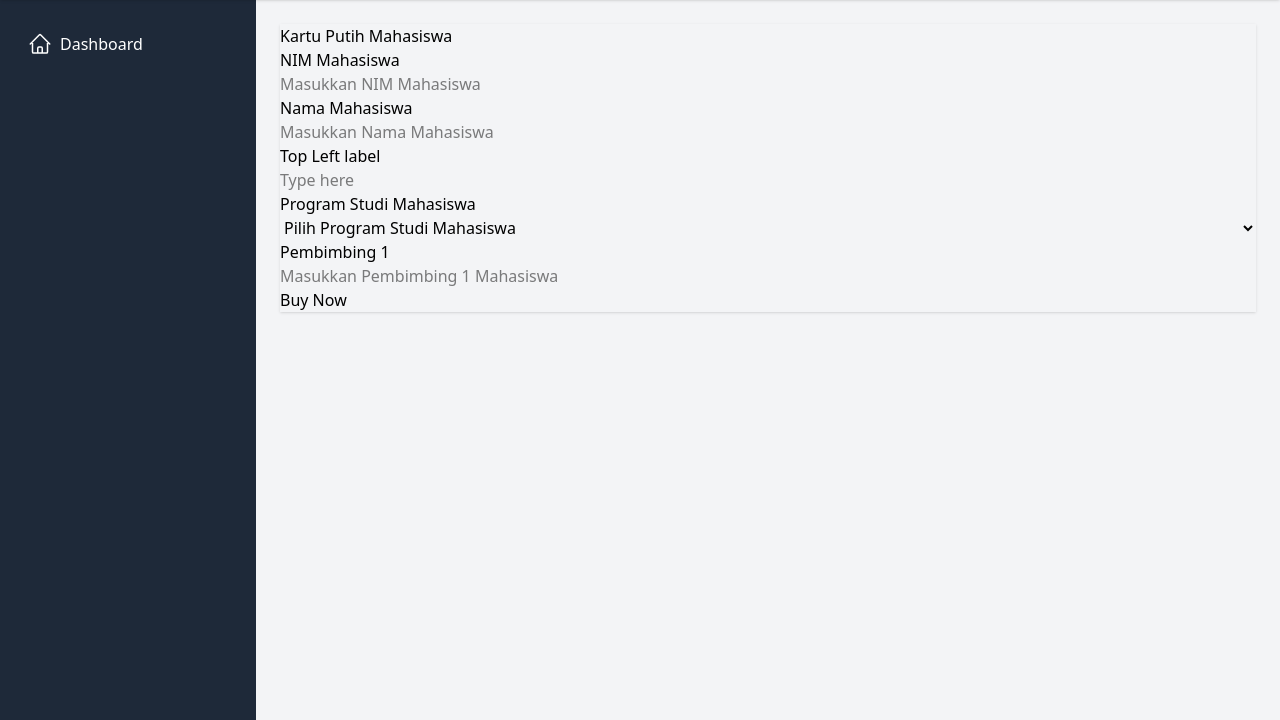
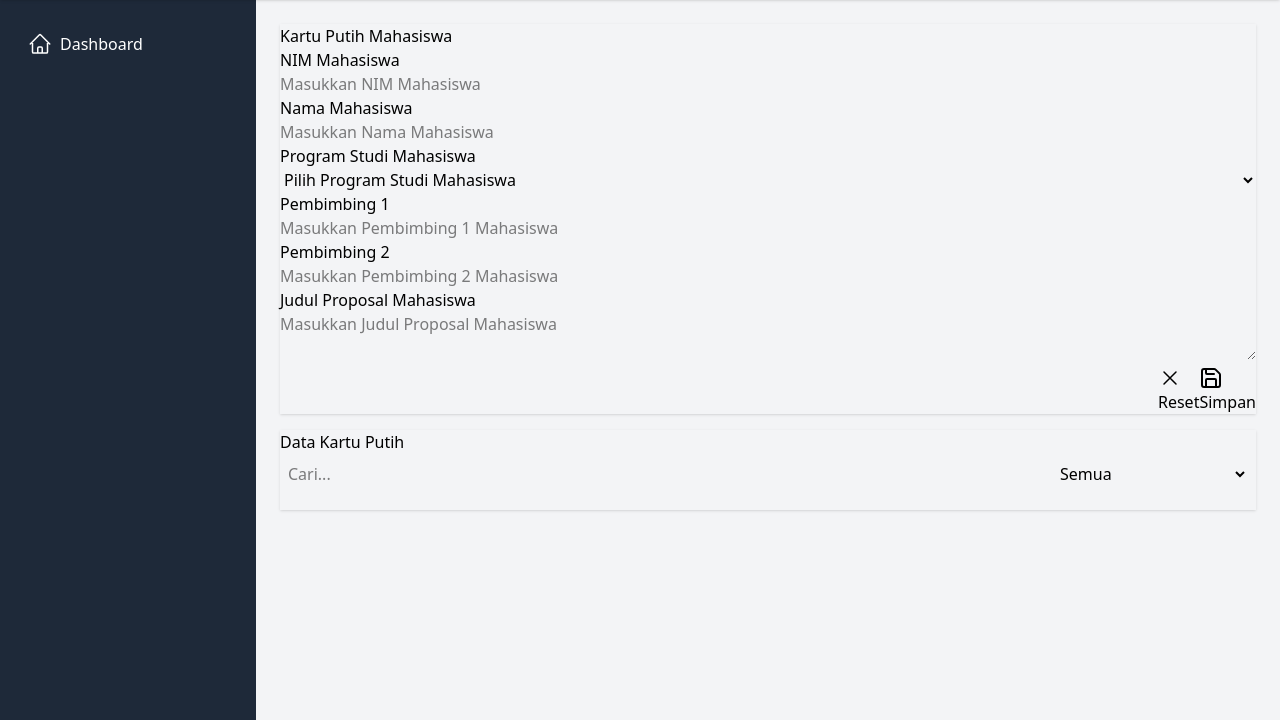
Before and after one commit to frickinbobo/sipemat, a Flask app: page /kartu-bimbingan/kartu-putih/ in a window 1280 px wide. Shown: the part 80-800 px from the top of the page. Run offline with Flask 3, Linux system fonts and the light colour scheme; data comes from the database, SQL or seed files in the repository; both versions use the stored data as it was after the commit; some libraries are stand-ins or nearby versions.

Commit message:
Kartu Putih progress

```diff
--- a/main.py
+++ b/main.py
@@ -7,7 +7,7 @@ app = Flask(__name__)
 def dashboard():
     return render_template("dashboard.html")
 
-@app.route("/kartu-bimbingan/kartu-putih/")
+@app.route("/kartu-bimbingan/kartu-putih/", methods=["GET", "POST"])
 def kartu_putih():
     return render_template('kartu-putih.html')
 
@@ -44,5 +44,32 @@ def get_mahasiswa():
     conn.close()
     return jsonify(data)
 
+@app.route("/api/get/kartu-putih/")
+def get_kartu_putih():
+    conn = sqlite3.connect('./db/database.db')
+    cursor = conn.cursor()
+
+    cursor.execute("""SELECT
+        k.nim,
+        m.nama AS 'Nama Mahasiswa',
+        d1.nama AS 'Nama Pembimbing 1',
+        d2.nama AS 'Nama Pembimbing 2',
+        k.judul,
+        k.tanggal,
+        k.nomor_surat AS 'Nomor Surat'
+        FROM kartu k
+        JOIN mahasiswa m ON k.nim = m.nim
+        JOIN dosen d1 ON k.pembimbing_1 = d1.id_dosen
+        JOIN dosen d2 ON k.pembimbing_2 = d2.id_dosen WHERE k.tipe = 'Putih' ORDER BY k.id_kartu ASC;""")
+    rows = cursor.fetchall()
+    column_names = [description[0] for description in cursor.description]
+    print(column_names)
+    data = []
+    for row in rows:
+        data.append(dict(zip(column_names, row)))
+    print(data[0])
+    conn.close()
+    return jsonify(data)
+
 if __name__ == "__main__":
     app.run(debug=True, host="0.0.0.0", port=5678)
--- a/static/js/autocomplete/autocomplete.js
+++ b/static/js/autocomplete/autocomplete.js
@@ -4,7 +4,6 @@ export function initializeAutocomplete(
   options = [],
   onSelect = null
 ) {
-  console.log(options);
   const clearButton = inputElement.parentElement.querySelector("#clearButton");
   const suggestionsList =
     inputElement.parentElement.querySelector("#suggestions");
@@ -78,6 +77,9 @@ export function initializeAutocomplete(
 
   // Handle keyboard events
   inputElement.addEventListener("keydown", (event) => {
+    if (event.key === "Enter") {
+      event.preventDefault();
+    }
     if (event.key === "ArrowDown") {
       if (highlightedIndex < filteredOptions.length - 1) {
         highlightedIndex++;
--- a/static/js/table/table.js
+++ b/static/js/table/table.js
@@ -83,7 +83,7 @@ export function initTable(tableData) {
   function applySearch(data) {
     if (!currentSearchTerm) return data;
     const fuse = new Fuse(data, {
-      keys: ["name", "category", "status"],
+      keys: Object.keys(data[0]),
       threshold: 0.3,
     });
     const result = fuse.search(currentSearchTerm);
--- a/templates/kartu-putih.html
+++ b/templates/kartu-putih.html
@@ -1,10 +1,10 @@
 {% extends 'index.html' %} {% block content %}
-<div class="flex mt-4 gap-4 w-full">
-  <div class="card bg-base-100 w-full shadow-sm">
-    <div class="card-body">
-      <h2 class="card-title">Kartu Putih Mahasiswa</h2>
+<div class="card bg-base-100 w-full shadow-sm mt-4">
+  <div class="card-body">
+    <h2 class="card-title">Kartu Putih Mahasiswa</h2>
+    <form>
       <div class="form-control">
-        <label for="autocomplete" class="label">
+        <label for="nim" class="label">
           <span class="label-text">NIM Mahasiswa</span>
         </label>
         <div class="relative">
@@ -47,7 +47,7 @@
         </div>
       </div>
       <div class="form-control">
-        <label for="autocomplete" class="label">
+        <label for="nama" class="label">
           <span class="label-text">Nama Mahasiswa</span>
         </label>
         <div class="relative">
@@ -89,17 +89,7 @@
           ></ul>
         </div>
       </div>
-      <label class="form-control w-full">
-        <div class="label">
-          <span class="label-text-alt">Top Left label</span>
-        </div>
-        <input
-          type="text"
-          placeholder="Type here"
-          class="input input-bordered min-w-full"
-        />
-      </label>
-      <label class="form-control w-full">
+      <label class="form-control w-full" for="prodi">
         <div class="label">
           <span class="label-text">Program Studi Mahasiswa</span>
         </div>
@@ -109,8 +99,8 @@
           class="select select-bordered min-w-full"
         >
           <option disabled selected>Pilih Program Studi Mahasiswa</option>
-          <option>Akuntansi</option>
-          <option>Manajemen</option>
+          <option value="Akuntansi">Akuntansi</option>
+          <option value="Manajemen">Manajemen</option>
         </select>
       </label>
       <div class="form-control">
@@ -156,18 +146,172 @@
           ></ul>
         </div>
       </div>
-      <div class="card-actions justify-end">
-        <button class="btn btn-primary">Buy Now</button>
+      <div class="form-control">
+        <label for="autocomplete" class="label">
+          <span class="label-text">Pembimbing 2</span>
+        </label>
+        <div class="relative">
+          <!-- Input with padding for the clear button -->
+          <input
+            type="text"
+            id="pembimbing-2"
+            name="pembimbing-2"
+            class="input input-bordered min-w-full pr-10"
+            placeholder="Masukkan Pembimbing 2 Mahasiswa"
+            autocomplete="off"
+          />
+
+          <!-- Clear button positioned inside the input -->
+          <button
+            id="clearButton"
+            class="absolute right-2 top-1/2 transform -translate-y-1/2 text-gray-500 hidden focus:text-gray-800 z-100"
+          >
+            <svg
+              xmlns="http://www.w3.org/2000/svg"
+              class="h-5 w-5"
+              fill="none"
+              viewBox="0 0 24 24"
+              stroke="currentColor"
+            >
+              <path
+                stroke-linecap="round"
+                stroke-linejoin="round"
+                stroke-width="2"
+                d="M6 18L18 6M6 6l12 12"
+              />
+            </svg>
+          </button>
+
+          <!-- Suggestions dropdown -->
+          <ul
+            id="suggestions"
+            class="absolute w-full mt-2 bg-white border border-gray-300 rounded-md shadow-lg max-h-60 overflow-auto z-10 hidden"
+          ></ul>
+        </div>
       </div>
+
+      <label class="form-control">
+        <div class="label">
+          <span class="label-text">Judul Proposal Mahasiswa</span>
+        </div>
+        <textarea
+          id="judul"
+          name="judul"
+          class="textarea textarea-bordered min-w-full"
+          placeholder="Masukkan Judul Proposal Mahasiswa"
+        ></textarea>
+        <div class="label"></div>
+      </label>
+      <div class="card-actions flex flex-row-reverse justify-start">
+        <button class="btn btn-primary" type="submit">
+          <svg
+            xmlns="http://www.w3.org/2000/svg"
+            width="24"
+            height="24"
+            viewBox="0 0 24 24"
+            fill="none"
+            stroke="currentColor"
+            stroke-width="2"
+            stroke-linecap="round"
+            stroke-linejoin="round"
+            class="lucide lucide-save-icon lucide-save"
+          >
+            <path
+              d="M15.2 3a2 2 0 0 1 1.4.6l3.8 3.8a2 2 0 0 1 .6 1.4V19a2 2 0 0 1-2 2H5a2 2 0 0 1-2-2V5a2 2 0 0 1 2-2z"
+            />
+            <path d="M17 21v-7a1 1 0 0 0-1-1H8a1 1 0 0 0-1 1v7" />
+            <path d="M7 3v4a1 1 0 0 0 1 1h7" />
+          </svg>
+          Simpan
+        </button>
+        <button class="btn btn-secondary" type="reset">
+          <svg
+            xmlns="http://www.w3.org/2000/svg"
+            fill="none"
+            viewBox="0 0 24 24"
+            stroke-width="1.5"
+            stroke="currentColor"
+            class="size-6"
+          >
+            <path
+              stroke-linecap="round"
+              stroke-linejoin="round"
+              d="M6 18 18 6M6 6l12 12"
+            />
+          </svg>
+          Reset
+        </button>
+      </div>
+    </form>
+  </div>
+</div>
+<div class="card w-full bg-base-100 shadow-sm mt-4">
+  <div class="card-body">
+    <h2 class="card-title">Data Kartu Putih</h2>
+    <div class="relative overflow-x-auto w-full p-2">
+      <div class="mb-4 flex justify-between">
+        <input
+          id="searchInput"
+          type="text"
+          placeholder="Cari..."
+          class="input input-bordered w-48"
+        />
+        <select id="filterCategory" class="select select-bordered w-48">
+          <option value="">Semua</option>
+        </select>
+      </div>
+
+      <table id="dataTable" class="table w-full table-zebra">
+        <thead id="tableHeader" class="text-lg bg-primary text-white"></thead>
+        <tbody id="tableBody"></tbody>
+      </table>
     </div>
   </div>
 </div>
 {% endblock %} {% block script %}
+<script>
+  function findIndexByField(data, field, query) {
+    return data.findIndex((item) => {
+      const value = item[field].toString();
+      if (typeof value === "string") {
+        return value.toLowerCase().includes(query.toLowerCase());
+      }
+      return value === query;
+    });
+  }
+</script>
 <script src="https://cdn.jsdelivr.net/npm/fuse.js@6.4.6/dist/fuse.min.js"></script>
 <script type="module">
   import { initializeAutocomplete } from "/static/js/autocomplete/autocomplete.js";
+  const nim = document.getElementById("nim");
+  const nama = document.getElementById("nama");
   const pembimbing1 = document.getElementById("pembimbing-1");
-  const nim = document.getElementById("nim");
+  const pembimbing2 = document.getElementById("pembimbing-2");
+  const prodi = document.getElementById("prodi");
+  let mahasiswa = [];
+  let dosen = [];
+
+  prodi.addEventListener("change", (event) => {
+    console.log(event.target.value);
+    initializeAutocomplete(
+      pembimbing1,
+      dosen
+        .filter((item) => item.prodi === event.target.value)
+        .map((item) => item.nama.toString()),
+      (selectedOption) => {
+        console.log("Selected option:", selectedOption);
+      }
+    );
+    initializeAutocomplete(
+      pembimbing2,
+      dosen
+        .filter((item) => item.prodi === event.target.value)
+        .map((item) => item.nama.toString()),
+      (selectedOption) => {
+        console.log("Selected option:", selectedOption);
+      }
+    );
+  });
 
   fetch("/api/get/mahasiswa/")
     .then((response) => {
@@ -177,11 +321,27 @@
       return response.json(); // Parse JSON response
     })
     .then((data) => {
+      mahasiswa = data;
       initializeAutocomplete(
         nim,
         data.map((item) => item.nim.toString()),
         (selectedOption) => {
           console.log("Selected option:", selectedOption);
+          let index = findIndexByField(data, "nim", selectedOption);
+          nama.value = data[index].nama;
+          prodi.value = data[index].prodi;
+          prodi.dispatchEvent(new Event("change"));
+        }
+      );
+      initializeAutocomplete(
+        nama,
+        data.map((item) => item.nama.toString()),
+        (selectedOption) => {
+          console.log("Selected option:", selectedOption);
+          let index = findIndexByField(data, "nama", selectedOption);
+          nim.value = data[index].nim;
+          prodi.value = data[index].prodi;
+          prodi.dispatchEvent(new Event("change"));
         }
       );
     })
@@ -200,144 +360,141 @@
     .then((data) => {
       initializeAutocomplete(
         pembimbing1,
-        data.map((item) => item.nama),
+        data.map((item) => item.nama.toString()),
         (selectedOption) => {
           console.log("Selected option:", selectedOption);
         }
       );
+      initializeAutocomplete(
+        pembimbing2,
+        data.map((item) => item.nama.toString()),
+        (selectedOption) => {
+          console.log("Selected option:", selectedOption);
+        }
+      );
+      dosen = data;
     })
     .catch((error) => {
       console.error("Fetch error:", error);
       console.log("There was an error fetching the data.");
     });
 </script>
+<script>
+  // Auto-resize textarea
+  const textarea = document.getElementById("judul");
+  if (textarea) {
+    textarea.addEventListener("input", function () {
+      this.style.height = "auto";
+      this.style.height = this.scrollHeight + "px";
+    });
+  }
+</script>
+<script>
+  function getRomanMonth(dateString) {
+    const romanMonths = [
+      "I",
+      "II",
+      "III",
+      "IV",
+      "V",
+      "VI",
+      "VII",
+      "VIII",
+      "IX",
+      "X",
+      "XI",
+      "XII",
+    ];
 
-<!-- <script>
-  // Your list of options
-  const options = [
-    "Apple",
-    "Banana",
-    "Cherry",
-    "Date",
-    "Fig",
-    "Grape",
-    "Honeydew",
-    "Kiwi",
-    "Lemon",
-    "Mango",
-  ];
+    const month = new Date(dateString).getMonth(); // getMonth() returns 0-11
+    return romanMonths[month];
+  }
+  function getYearFromDate(dateString) {
+    const date = new Date(dateString);
+    return date.getFullYear();
+  }
+  function formatIndonesianDate(dateString) {
+    const days = [
+      "Minggu",
+      "Senin",
+      "Selasa",
+      "Rabu",
+      "Kamis",
+      "Jumat",
+      "Sabtu",
+    ];
+    const months = [
+      "Januari",
+      "Februari",
+      "Maret",
+      "April",
+      "Mei",
+      "Juni",
+      "Juli",
+      "Agustus",
+      "September",
+      "Oktober",
+      "November",
+      "Desember",
+    ];
 
-  // Fuse.js options
-  const fuse = new Fuse(options, {
-    includeScore: true,
-    threshold: 0.3, // Adjust this for more or less fuzzy searching
-  });
+    const date = new Date(dateString);
+    const dayName = days[date.getDay()];
+    const day = date.getDate();
+    const monthName = months[date.getMonth()];
+    const year = date.getFullYear();
 
-  const input = document.getElementById("autocomplete");
-  const clearButton = document.getElementById("clearButton");
-  const suggestionsList = document.getElementById("suggestions");
-  let highlightedIndex = -1;
-  let filteredOptions = [];
+    return `${dayName}, ${day} ${monthName} ${year}`;
+  }
+</script>
+<script type="module">
+  import { initTable } from "/static/js/table/table.js";
 
-  // Fuzzy search function using Fuse.js
-  function fuzzySearch(query) {
-    if (query) {
-      return fuse.search(query).map((result) => result.item);
-    }
-    return [];
-  }
-
-  // Display options
-  function displayOptions(options) {
-    suggestionsList.innerHTML = ""; // Clear previous suggestions
-    options.forEach((option, index) => {
-      const optionElement = document.createElement("li");
-      optionElement.textContent = option;
-      optionElement.classList.add("p-2", "cursor-pointer", "hover:bg-gray-200");
-
-      if (highlightedIndex === index) {
-        optionElement.classList.add("bg-blue-500", "text-white"); // Highlighted option
+  // External Data supplied from another file
+  // const tableData = [
+  //   { id: 1, name: "John Doe", category: "Employee", status: "Active" },
+  //   { id: 2, name: "Jane Smith", category: "Manager", status: "Inactive" },
+  //   { id: 3, name: "Tom Brown", category: "Employee", status: "Active" },
+  //   { id: 4, name: "Alice Johnson", category: "Manager", status: "Active" },
+  //   { id: 5, name: "Bob Williams", category: "Employee", status: "Inactive" },
+  // ];
+  fetch("/api/get/kartu-putih/")
+    .then((response) => {
+      if (!response.ok) {
+        throw new Error("Network response was not ok");
       }
-
-      optionElement.addEventListener("click", () => {
-        selectOption(index);
+      return response.json(); // Parse JSON response
+    })
+    .then((unsorted_data) => {
+      let data = [];
+      let i = 1;
+      unsorted_data.forEach((element) => {
+        data.push({
+          "#": i,
+          NIM: element.nim,
+          "Nama Mahasiswa": element["Nama Mahasiswa"],
+          "Pembimbing 1": element["Nama Pembimbing 1"],
+          "Pembimbing 2": element["Nama Pembimbing 1"],
+          Judul: element.judul,
+          "Nomor Surat":
+            element["Nomor Surat"] !== null
+              ? element["Nomor Surat"].toString() +
+                "/SKP/FEBP/UNHI/" +
+                getRomanMonth(element.tanggal) +
+                "/" +
+                getYearFromDate(element.tanggal)
+              : "",
+          Tanggal: formatIndonesianDate(element.tanggal),
+        });
+        i++;
       });
-
-      suggestionsList.appendChild(optionElement);
+      initTable(data);
+    })
+    .catch((error) => {
+      console.error("Fetch error:", error);
+      console.log("There was an error fetching the data.");
     });
 
-    suggestionsList.classList.toggle("hidden", options.length === 0);
-  }
-
-  // Select option by index
-  function selectOption(index) {
-    input.value = filteredOptions[index];
-    suggestionsList.classList.add("hidden");
-    clearButton.classList.add("hidden"); // Hide the clear button after selection
-    highlightedIndex = -1; // Reset highlighted index after selection
-  }
-
-  // Handle input event
-  input.addEventListener("input", () => {
-    const query = input.value.trim();
-
-    if (query) {
-      filteredOptions = fuzzySearch(query);
-      highlightedIndex = 0; // Reset to first option
-      displayOptions(filteredOptions);
-      clearButton.classList.remove("hidden");
-    } else {
-      filteredOptions = [];
-      highlightedIndex = -1;
-      displayOptions(filteredOptions);
-      clearButton.classList.add("hidden");
-    }
-  });
-
-  // Handle keydown for Enter, Tab, Arrow keys
-  input.addEventListener("keydown", (event) => {
-    if (event.key === "ArrowDown") {
-      // Move down the list
-      if (highlightedIndex < filteredOptions.length - 1) {
-        highlightedIndex++;
-        displayOptions(filteredOptions);
-      }
-    } else if (event.key === "ArrowUp") {
-      // Move up the list
-      if (highlightedIndex > 0) {
-        highlightedIndex--;
-        displayOptions(filteredOptions);
-      }
-    } else if (event.key === "Enter" || event.key === "Tab") {
-      // Select highlighted option
-      if (highlightedIndex >= 0) {
-        selectOption(highlightedIndex);
-      }
-
-      // Keep clear button visible if there's input in the field
-      if (input.value.trim() !== "") {
-        clearButton.classList.remove("hidden");
-      }
-    }
-  });
-
-  // Clear input when the clear button is clicked
-  clearButton.addEventListener("click", () => {
-    input.value = "";
-    filteredOptions = [];
-    highlightedIndex = -1;
-    displayOptions(filteredOptions);
-    clearButton.classList.add("hidden");
-    input.focus(); // Keep focus on input after clearing
-  });
-
-  // Close suggestions on Escape key press
-  input.addEventListener("keydown", (event) => {
-    if (event.key === "Escape") {
-      // Close suggestions if Esc is pressed
-      suggestionsList.classList.add("hidden");
-      clearButton.classList.add("hidden"); // Optionally hide the clear button when escaping
-    }
-  });
-</script> -->
+  // Initialize the table with the external data
+</script>
 {% endblock %}
```
Also changed, not shown: db/database.db.
